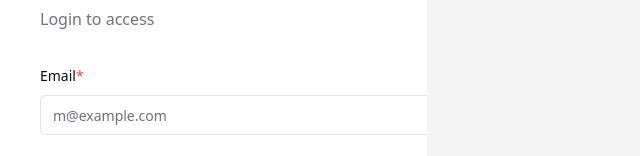
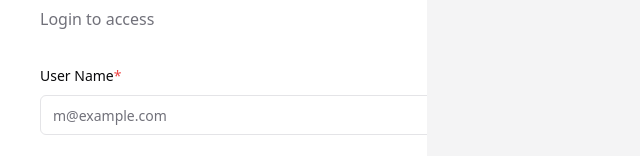
Before and after one commit to Mtalha199/madina-glass-frontend, a React (Vite) app: page / in a window 1280 px wide. Shown: the part 129-285 px from the top of the page, without its empty margins (0-640 px from the left). Built offline with nearby package versions, Linux system fonts and the light colour scheme.

Commit message:
FifthCommit

```diff
--- a/src/components/Forms/LoginForm.jsx
+++ b/src/components/Forms/LoginForm.jsx
@@ -29,7 +29,7 @@ export default function LoginForm() {
       const response = await axios.post(
         `${import.meta.env.VITE_BASE_URL}${API_END_POINT.AUTH_LOGIN}`,
         {
-          email: values.email,
+          username: values.user_name,
           password: values.password,
         }
       );
@@ -51,10 +51,10 @@ export default function LoginForm() {
       <Form {...form}>
         <form onSubmit={form.handleSubmit(onSubmit)} className="space-y-4">
           <InputCommon
-            LABEL={"Email"}
+            LABEL={"User Name"}
             IS_REQUIRED={true}
-            NAME={"email"}
-            TYPE={"email"}
+            NAME={"user_name"}
+            TYPE={"text"}
             PLACEHOLDER={"m@example.com"}
             CONTROL={form.control}
           />
--- a/src/components/Hooks/CustomHooks.jsx
+++ b/src/components/Hooks/CustomHooks.jsx
@@ -6,7 +6,7 @@ export function useLoginForm() {
   return useForm({
     resolver: zodResolver(loginFormSchema),
     defaultValues: {
-      username: "",
+      user_name: "",
       email: "",
       password: "",
     },
--- a/src/components/Schema/auth.jsx
+++ b/src/components/Schema/auth.jsx
@@ -1,9 +1,7 @@
 import { z } from "zod";
 
 export const loginFormSchema = z.object({
-  email: z
-  .string()
-  .email({ message: "Please enter a valid email address." }),
+  user_name:z.string().min(4,{message:"User name must be at least 4 characters"}),
   password: z
     .string()
     .min(6, { message: "Password must be at least 6 characters." }),
```
